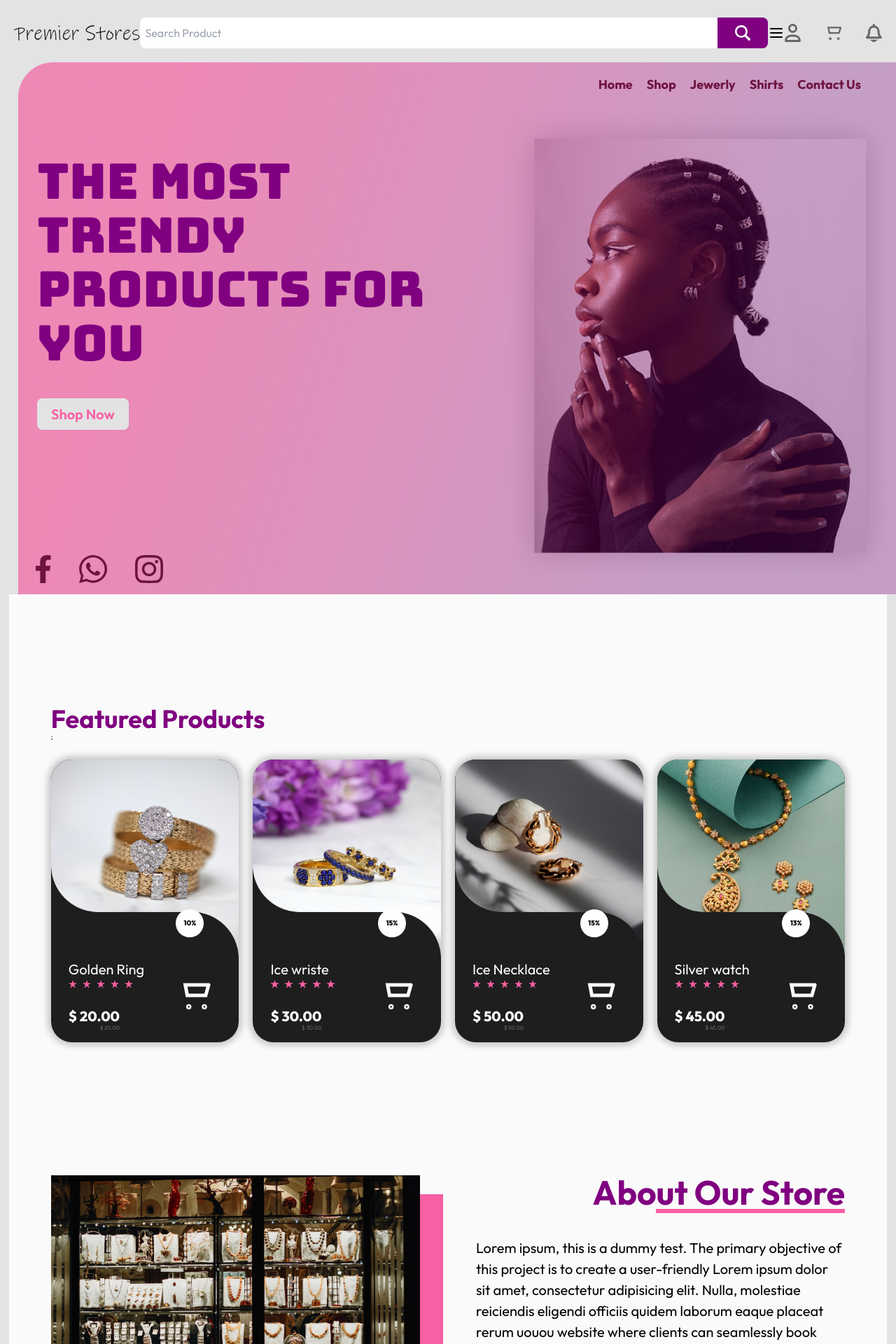
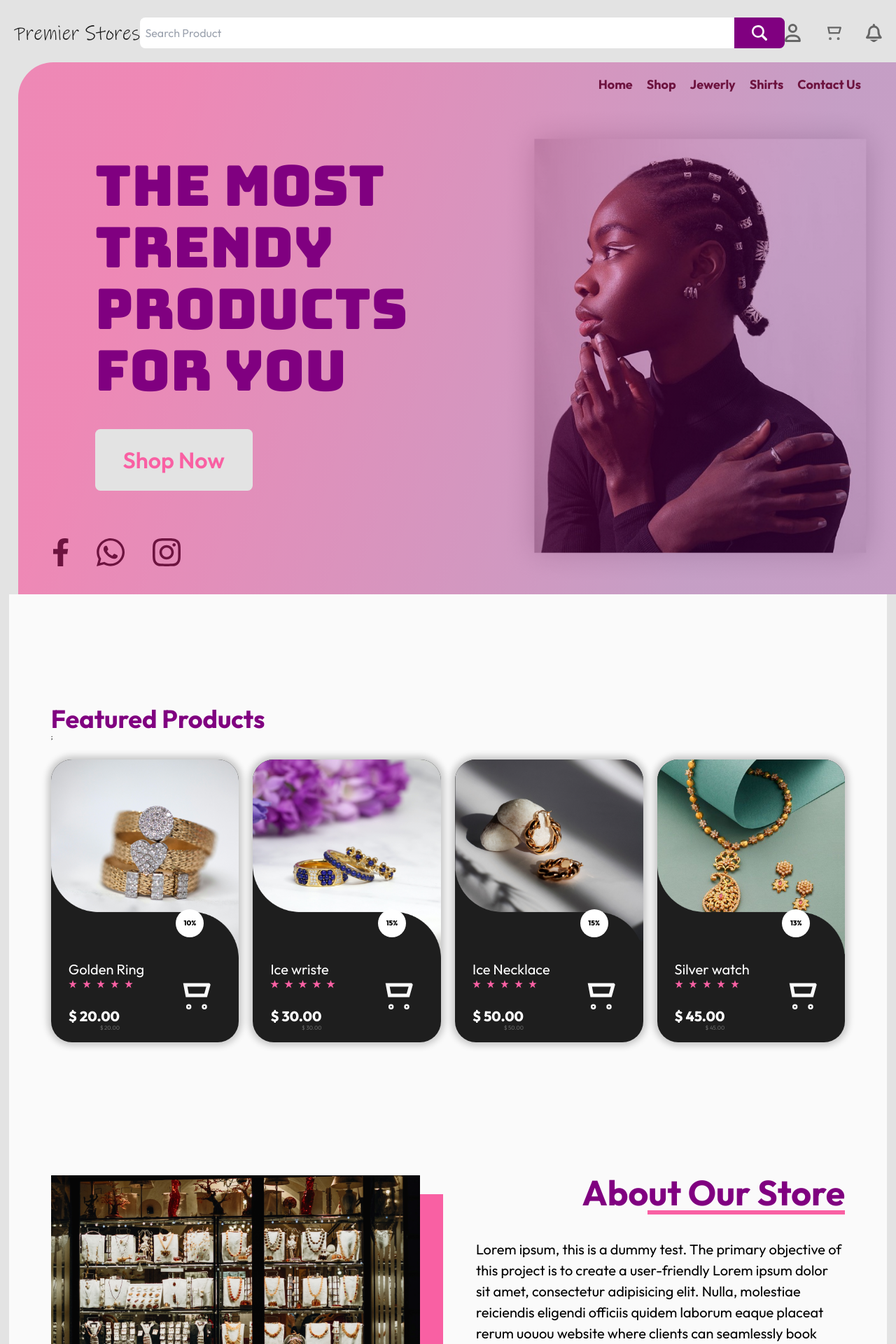
Before and after one commit to timmyproofficial/premier-store, a React (Vite) app: page / in a window 1280 px wide. Shown: the top 1920 px of the page at 70% size. Built offline with nearby package versions, Linux system fonts and the light colour scheme.

Commit message:
Fix responsive issues in the Hero Component on large screens.

```diff
--- a/src/components/Button.tsx
+++ b/src/components/Button.tsx
@@ -1,6 +1,6 @@
 const Button = ({ text }: { text: string }) => {
   return (
-    <button className="bg-body-color font-[600] text-secondary-color text-[2rem] rounded-xl px-8 py-3">
+    <button className="bg-body-color font-[600] text-secondary-color text-[2rem] lg:text-[3.2rem] rounded-xl lg:py-8 lg:px-16 px-8 py-3">
       {text}
     </button>
   );
--- a/src/components/Hero.tsx
+++ b/src/components/Hero.tsx
@@ -14,8 +14,10 @@ const Hero = () => {
         />
 
         <div className="grid md:grid-cols-[55%_45%]">
-          <div className="flex flex-col gap-16 pl-11 mt-[70px]">
-            <h1 className="uppercase">The most trendy products for you</h1>
+          <div className="flex flex-col gap-16 pl-11 md:pl-44 mt-[70px]">
+            <h1 className="lg:text-[8rem] uppercase">
+              The most trendy products for you
+            </h1>
             <Link to={'/'}>
               <Button text="Shop Now" />
             </Link>
@@ -25,7 +27,7 @@ const Hero = () => {
           </div>
         </div>
 
-        <div className="hidden lg:flex gap-16 absolute top-[88vh] left-10">
+        <div className="hidden lg:flex gap-16 absolute top-[85vh] left-20">
           <SocialPlatforms />
         </div>
       </div>
--- a/src/components/NavbarTop.tsx
+++ b/src/components/NavbarTop.tsx
@@ -25,7 +25,9 @@ const NavbarTop = () => {
 
       <SearchBar />
 
-      {!showMenu && <Menu onClick={() => setShowMenu(true)} />}
+      {!showMenu && (
+        <Menu className="md:hidden" onClick={() => setShowMenu(true)} />
+      )}
 
       <div className="lg:flex items-center gap-14 hidden">
         <Link to={'/login'}>
--- a/src/index.css
+++ b/src/index.css
@@ -85,6 +85,10 @@ p {
 @media screen and (min-width: 768px) {
   h1 {
     font-size: 7rem;
+  }
+
+  h2 {
+    font-size: 5rem;
   }
 
   h3 {
```
